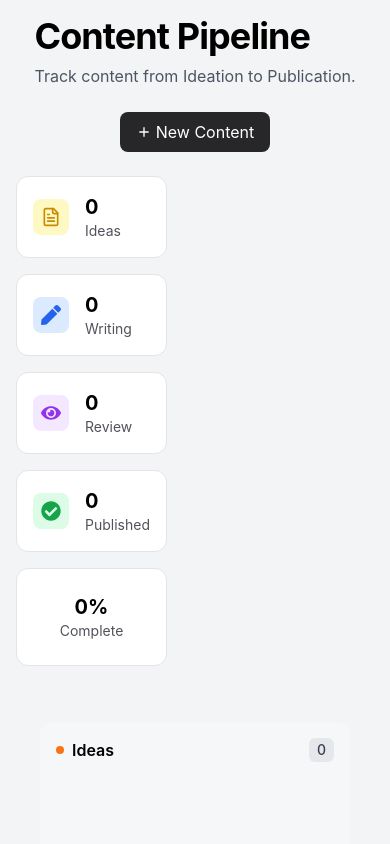
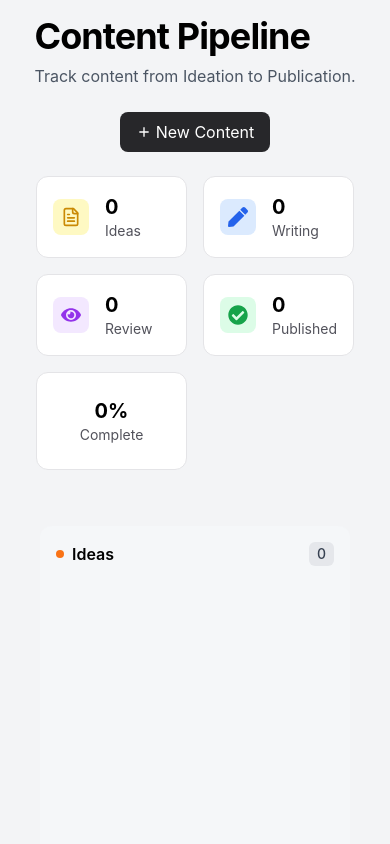
Before and after one commit to snehafarkya/content-kanban-board, a React (Create React App) app: page / in a window 390 px wide. Shown: the top 844 px of the page. Built offline with nearby package versions, Linux system fonts and the light colour scheme.

Commit message:
UI updated

```diff
--- a/src/components/Overview.js
+++ b/src/components/Overview.js
@@ -33,7 +33,7 @@ export default function Overview({ tasks }) {
       : 0;
 
   return (
-    <div className="grid grid-cols-1 md:grid-cols-5 md:w-auto w-max text-wrap gap-4 mb-8">
+    <div className="grid grid-cols-2 mx-auto md:grid-cols-5 md:w-auto w-max text-wrap gap-4 mb-8">
       <OverviewCard
         title="Ideas"
         count={statusCount.idea}
```
